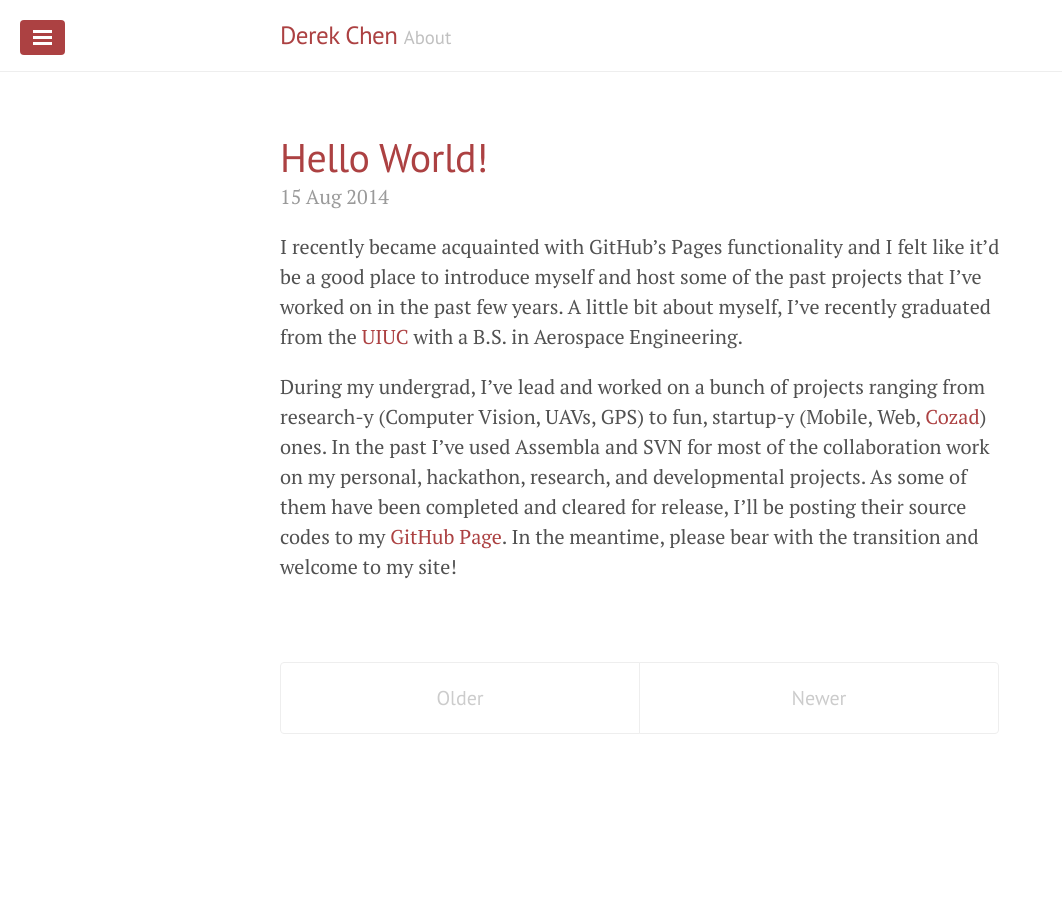
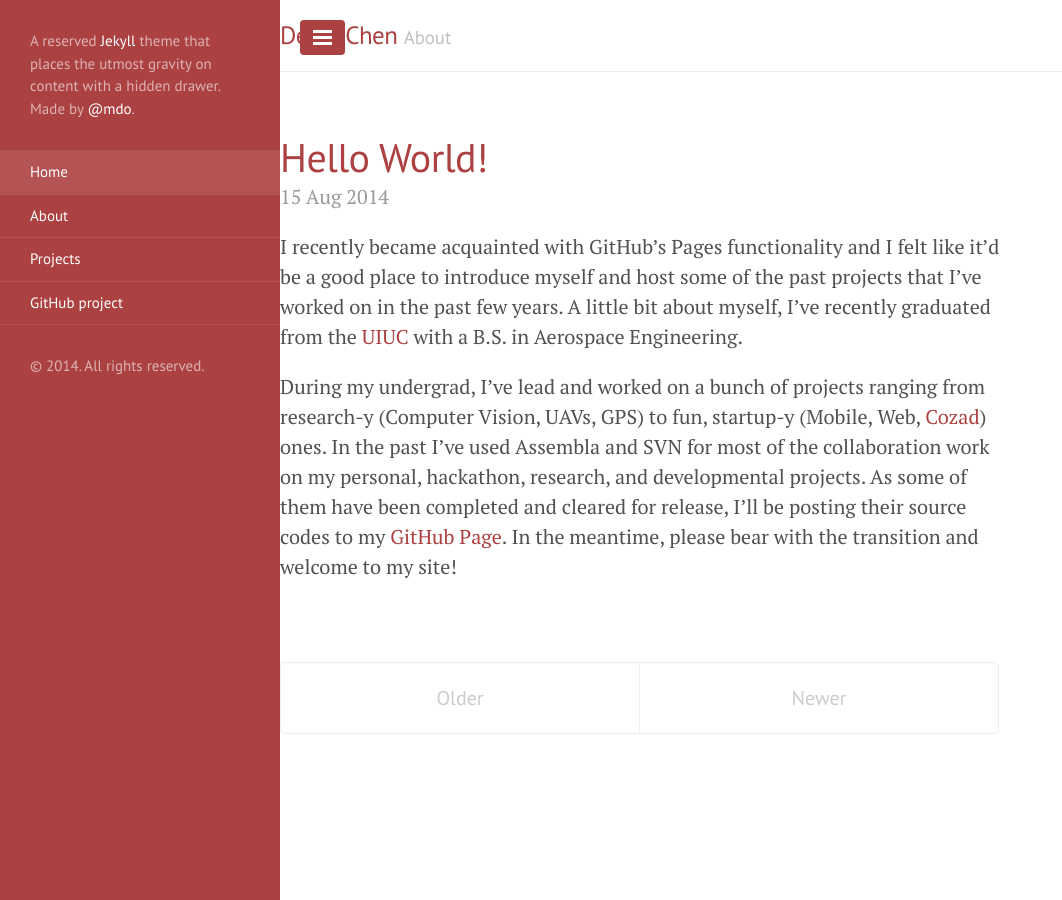
Before and after one commit to derektrc/derektrc.github.io, a Jekyll site: the page built from index.html, in a window 1280 px wide. Shown: the whole page, without its empty margins (0-1062 px from the left). Built offline with Jekyll 4.4.1, drawn with Linux system fonts in a browser that asks for light colours; Markdown is read by kramdown in place of the engine named in the settings; the list of posts is cut into pages by our own code.

Commit message:
Update lanyon.css

```diff
--- a/public/css/lanyon.css
+++ b/public/css/lanyon.css
@@ -281,12 +281,13 @@ a.sidebar-nav-item:focus {
   z-index: 10;
   visibility: visible;
 }
+
+/*#sidebar-checkbox:checked ~ .wrap,*/
 #sidebar-checkbox:checked ~ .sidebar,
-#sidebar-checkbox:checked ~ .wrap,
 #sidebar-checkbox:checked ~ .sidebar-toggle {
-  /*-webkit-transform: translateX(14rem);
-  //    -ms-transform: translateX(14rem);
-          transform: translateX(14rem);*/
+  -webkit-transform: translateX(14rem);
+      -ms-transform: translateX(14rem);
+          transform: translateX(14rem);
 }
 
 
```
